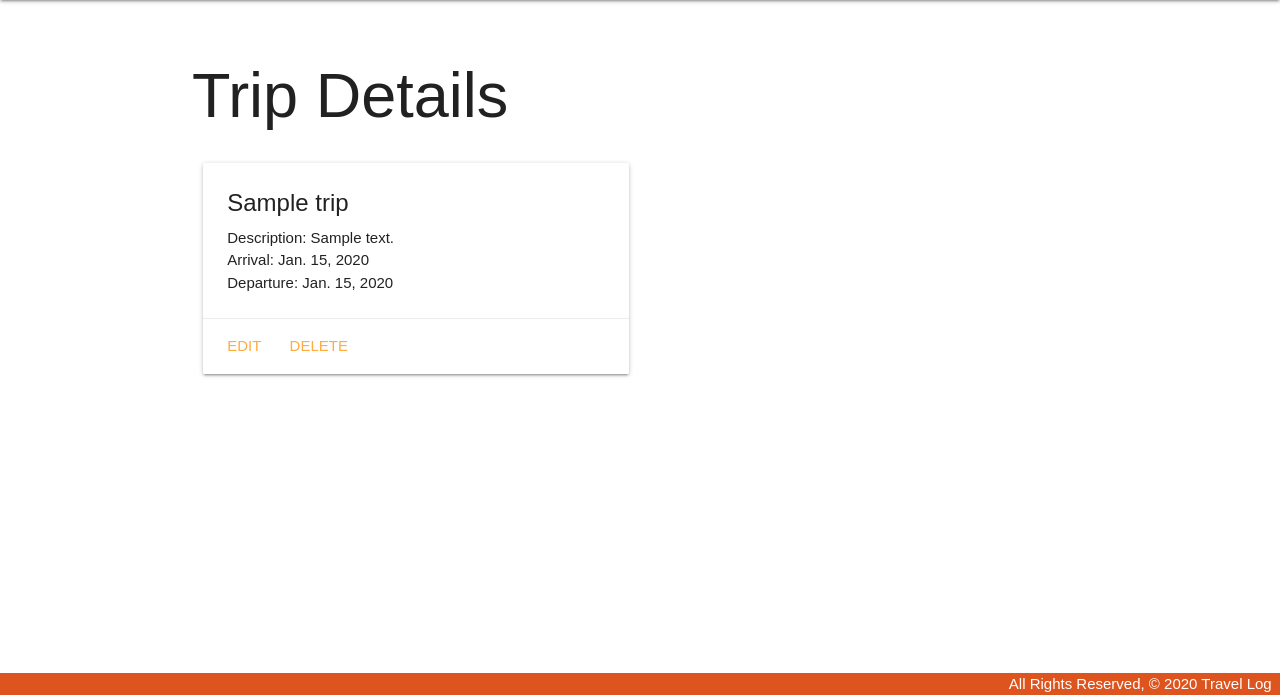
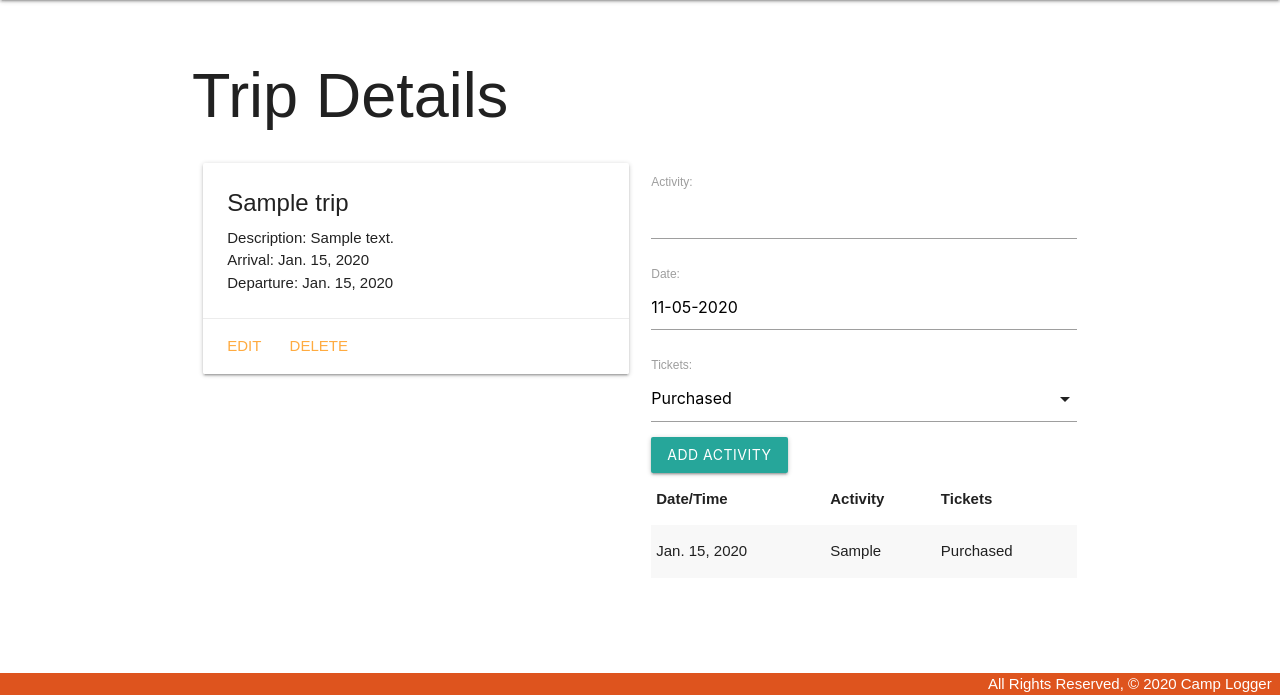
Before and after one commit to cococtrl/travel-logger, a Django app: page /trips/1/ in a window 1280 px wide. Shown: the part 105-800 px from the top of the page. Run offline with Django 3.2, Linux system fonts and the light colour scheme; tables that the repository leaves empty hold one stand-in row (values such as "Sample post"); some web fonts are replaced.

Commit message:
activity module funcitonal/ updated date-pickers

```diff
--- a/main_app/forms.py
+++ b/main_app/forms.py
@@ -1,8 +1,7 @@
-from django import forms
 from django.forms import ModelForm
-from .models import Trip
+from .models import Activity
 
-class TripForm(ModelForm):
-    class Meta:
-        model: Trip
-        fields: ['name', 'description', 'arrival', 'departure']
+class ActivityForm(ModelForm):
+  class Meta:
+    model = Activity
+    fields = ['activity', 'date', 'tickets']
--- a/main_app/models.py
+++ b/main_app/models.py
@@ -27,6 +27,11 @@ class Activity(models.Model):
         max_length=2,
         choices=TICKETS,
         default=TICKETS[0][0])
+
     trip = models.ForeignKey(Trip, on_delete=models.CASCADE)
+
     def __str__(self):
         return f"{self.get_tickets_display()} on {self.date}"
+
+    class Meta:
+        ordering = ['-date']
--- a/main_app/templates/base.html
+++ b/main_app/templates/base.html
@@ -30,7 +30,7 @@
     {% endblock %}
   </main>
   <footer class="page-footer">
-    <div class="right">All Rights Reserved, &copy; 2020 Travel Log &nbsp;</div>
+    <div class="right">All Rights Reserved, &copy; 2020 Camp Logger &nbsp;</div>
   </footer>
 </body>
 </html>
--- a/main_app/templates/trips/detail.html
+++ b/main_app/templates/trips/detail.html
@@ -19,5 +19,38 @@
                 </div>
             </div>
         </div>
+        <div class="col s6">
+            <form action="{% url 'add_activity' trip.id %}" method="post">
+                {% csrf_token %}
+                {{ activity_form.as_p }}
+                <input type="submit" class="btn" value="Add Activity">
+              </form>
+            <table class="striped">
+              <thead>
+                <tr><th>Date/Time</th><th>Activity</th><th>Tickets</th></tr>
+              </thead>
+              <tbody>
+                {% for activity in trip.activity_set.all %}
+                  <tr>
+                    <td>{{activity.date}}</td>
+                    <td>{{activity.activity}}</td>
+                    <td>{{activity.get_tickets_display}}</td>
+                  </tr>
+                {% endfor %}
+              </tbody>
+            </table>
+          </div>
+        </div>
+        <script>
+          var dateEl = document.getElementById('id_date');
+          M.Datepicker.init(dateEl, {
+            format: 'dd-mm-yyyy',
+            defaultDate: new Date(),
+            setDefaultDate: true,
+            autoClose: true
+          });
+          var selectEl = document.getElementById('id_tickets');
+          M.FormSelect.init(selectEl);
+        </script>
 
 {% endblock %}
--- a/main_app/urls.py
+++ b/main_app/urls.py
@@ -6,6 +6,7 @@ urlpatterns = [
     path('about/', views.about, name='about'),
     path('trips/', views.trips_index, name='index'),
     path('trips/<int:trip_id>/', views.trips_detail, name='detail'),
+    path('trips/<int:trip_id>/add_activity/', views.add_activity, name='add_activity'),
     path('trips/create/', views.TripCreate.as_view(), name='trips_create'),
     path('trips/<int:pk>/update/', views.TripUpdate.as_view(), name='trips_update'),
     path('trips/<int:pk>/delete/', views.TripDelete.as_view(), name='trips_delete'),
--- a/main_app/views.py
+++ b/main_app/views.py
@@ -3,6 +3,7 @@ from django.views.generic.edit import CreateView, UpdateView, DeleteView
 from django.views.generic import DetailView
 
 from .models import Trip
+from .forms import ActivityForm
 
 def home(request):
     return render(request, 'home.html')
@@ -16,9 +17,20 @@ def trips_index(request):
 
 def trips_detail(request, trip_id):
     trip = Trip.objects.get(id=trip_id)
+    activity_form = ActivityForm()
     return render(request, 'trips/detail.html', {
             'trip': trip,
+            'activity_form' : activity_form
         })
+
+def add_activity(request, trip_id):
+    form = ActivityForm(request.POST)
+    if form.is_valid():
+        new_activity = form.save(commit=False)
+        new_activity.trip_id = trip_id
+        new_activity.save()
+
+    return redirect('detail', trip_id=trip_id)
 
 class TripCreate(CreateView):
     model = Trip
```
Also changed, not shown: main_app/templates/main_app/trip_form.html (+17 -1 lines).
